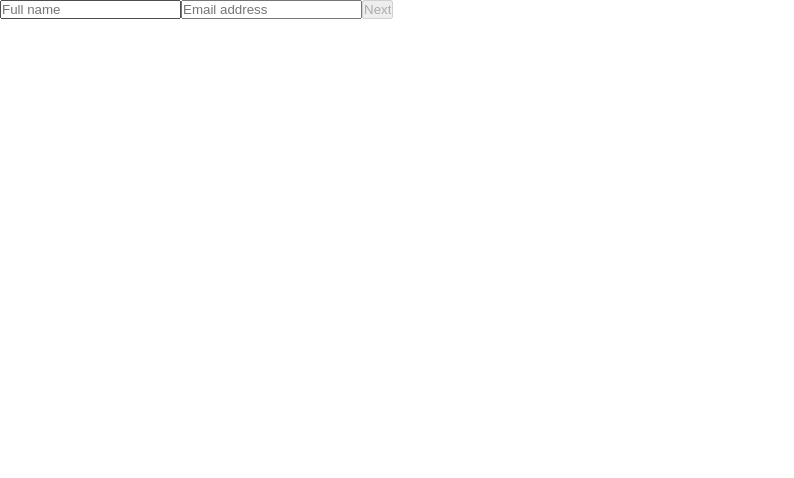
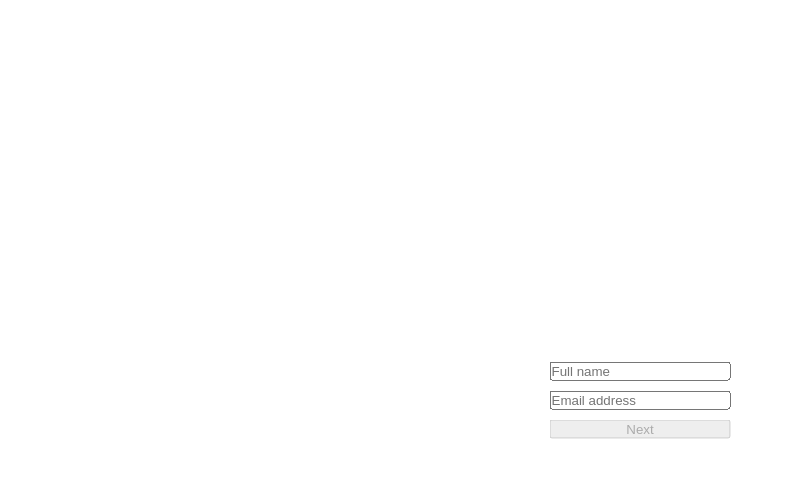
Before and after one commit to salimzeeshan/beyond-labs-assignment, a Next.js app: page / in a window 1280 px wide. Shown: the top 478 px of the page, without its empty margins (0-794 px from the left). Built offline with nearby package versions, Linux system fonts and the light colour scheme.

Commit message:
basic css

```diff
--- a/src/pages/index.js
+++ b/src/pages/index.js
@@ -71,7 +71,14 @@ export default function Home() {
         <option value="Designer">Designer</option>
         <option value="Manager">Manager</option>
       </select>
-      <div>
+      <div
+        style={{
+          display: "flex",
+          alignItems: "center",
+          gap: "5px",
+          cursor: "pointer",
+        }}
+      >
         <input
           type="checkbox"
           onChange={(e) =>
@@ -79,7 +86,14 @@ export default function Home() {
           }
           checked={formData.tAndC}
         ></input>
-        <label>Accept Terms & Conditions</label>
+        <label
+          style={{
+            cursor: "pointer",
+          }}
+          onClick={(e) => setFormData({ ...formData, tAndC: !formData.tAndC })}
+        >
+          Accept Terms & Conditions
+        </label>
       </div>
       <input
         onClick={(e) => {
--- a/src/styles/globals.css
+++ b/src/styles/globals.css
@@ -3,3 +3,13 @@
   padding: 0;
   margin: 0;
 }
+
+form {
+  display: flex;
+  flex-direction: column;
+  gap: 10px;
+  position: absolute;
+  left: 50%;
+  top: 50%;
+  transform: translate(-50%, -50%);
+}
```
